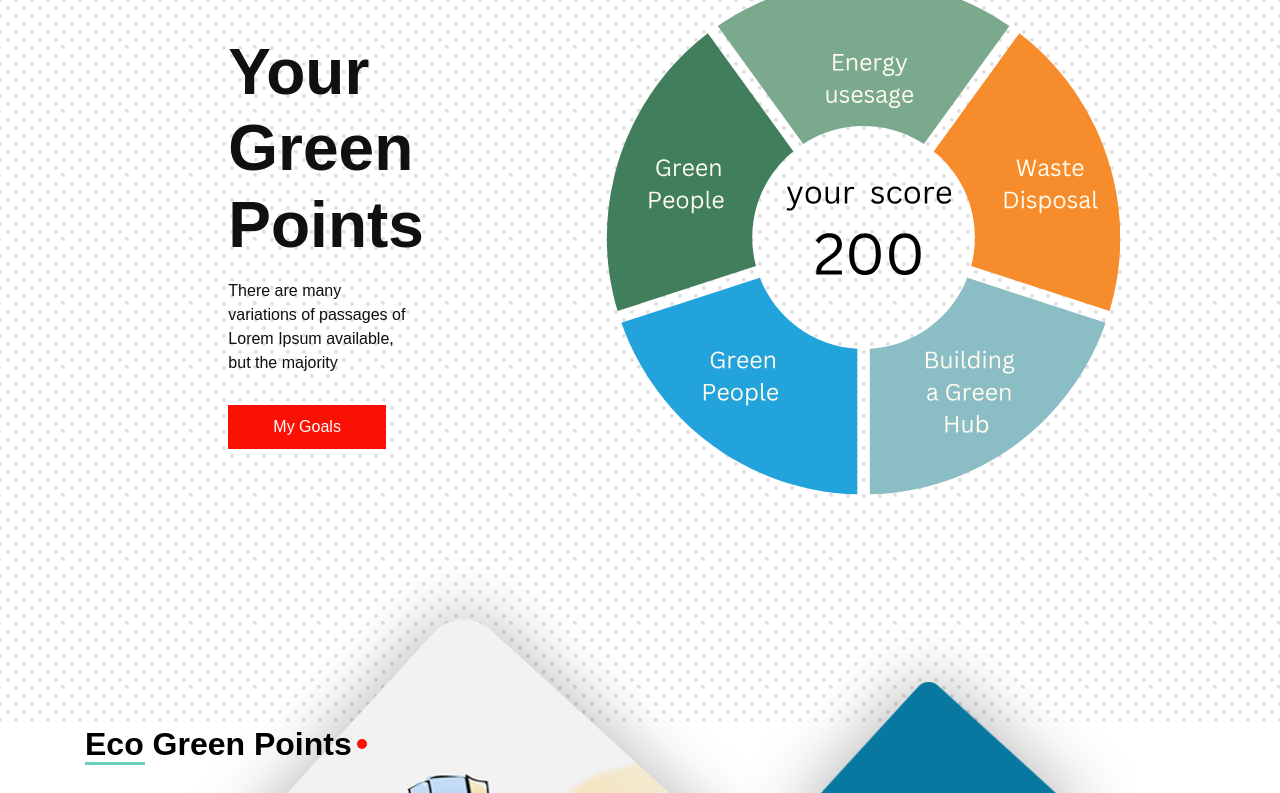
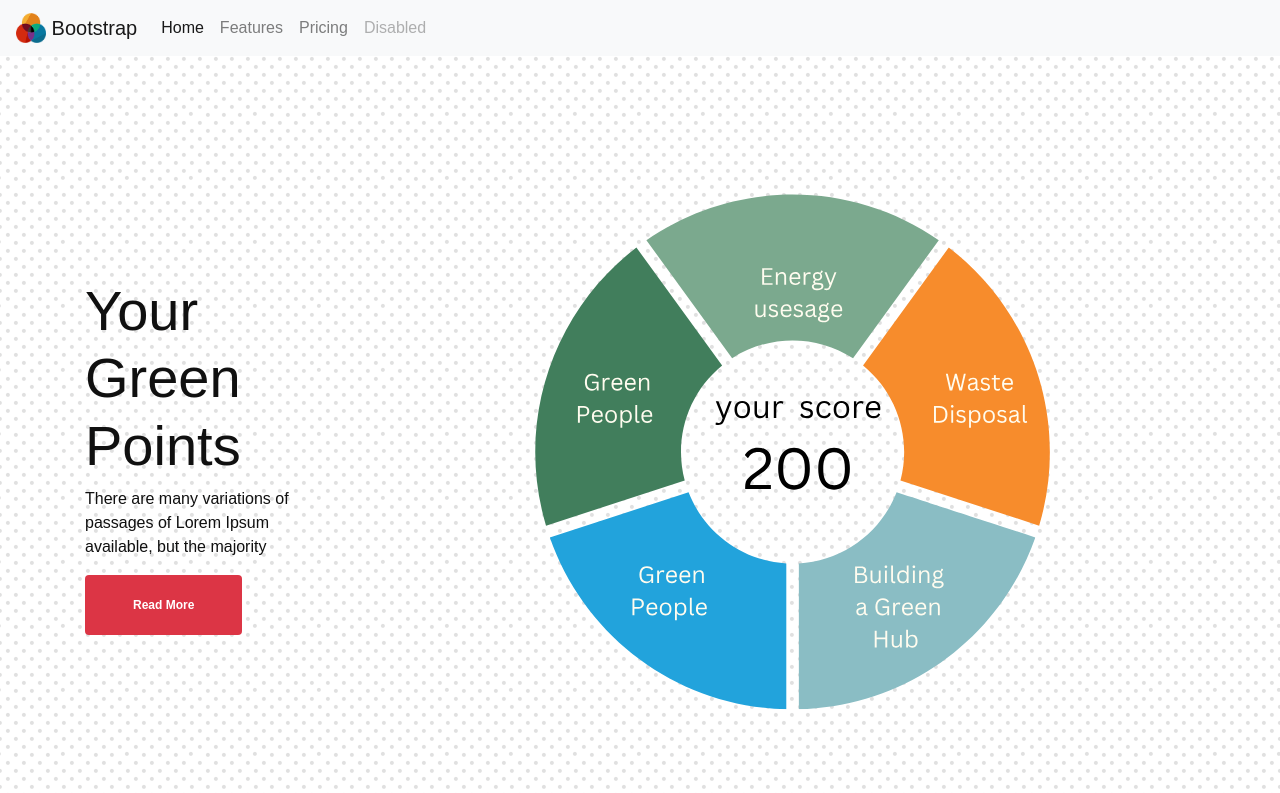
Before and after one commit to nickt28/Hackathon-8-23, a plain HTML site: page Main Site/home.html in a window 1280 px wide. Shown: the top 793 px of the page. Drawn offline with Linux system fonts and the light colour scheme.

Commit message:
Revert "Merge branch 'main' of https://github.com/nickt28/Hackathon-8-23"
This reverts commit d63777e2a48f460fb0a26c603d3bfdf6d9b897ec, reversing
changes made to bc383f82721f980927e7fcbd076e0707f8e11b8c.

```diff
--- a/Main Site/home.html
+++ b/Main Site/home.html
@@ -17,40 +17,37 @@
 </head>
 
 <body>
-  <div class="hero_area">
-    <section class="slider_section">
-      <div class="container-fluid">
-        <div id="carouselExampleControls" class="carousel slide" data-ride="carousel">
-          <div class="carousel-inner">
-            <div class="carousel-item active">
-              <div class="row">
-                <div class="col-md-3 col-lg-2 offset-md-2">
-                  <div class="detail-box">
-                    <h1>
-                      Your Green Points
-                    </h1>
-                    <p>
-                      There are many variations of passages of Lorem Ipsum
-                      available, but the majority
-                    </p>
-                    <div>
-                      <a href="">
-                        My Goals
-                      </a>
-                    </div>
-                  </div>
-                </div>
-                <div class="col-md-7 col-lg-8">
-                  <div class="img-box">
-                    <img src="img/yourscore.svg" alt="" />
-                  </div>
-                </div>
-              </div>
+  <nav class="navbar navbar-expand-lg navbar-light bg-light">
+    <a class="navbar-brand" href="#">
+      <img src="./images/logo.png" width="30" height="30" class="d-inline-block align-top" alt="">
+      Bootstrap
+    </a>
+    <button class="navbar-toggler" type="button" data-toggle="collapse" data-target="#navbarNavAltMarkup" aria-controls="navbarNavAltMarkup" aria-expanded="false" aria-label="Toggle navigation">
+      <span class="navbar-toggler-icon"></span>
+    </button>
+    <div class="collapse navbar-collapse" id="navbarNavAltMarkup">
+      <div class="navbar-nav">
+        <a class="nav-item nav-link active" href="#">Home <span class="sr-only">(current)</span></a>
+        <a class="nav-item nav-link" href="#">Features</a>
+        <a class="nav-item nav-link" href="#">Pricing</a>
+        <a class="nav-item nav-link disabled" href="#">Disabled</a>
+      </div>
+    </div>
+  </nav>
+  <div class="hero_area d-flex align-items-center">
+    <div class="container">
+      <div class="row">
+        <div class="col-md-3 d-flex align-items-center">
+          <div class="detail-box">
+            <h1 class="display-4">Your Green Points</h1>
+            <p>There are many variations of passages of Lorem Ipsum available, but the majority</p>
+            <div>
+			  <a href="#" class="badge badge-danger px-5 py-4">Read More</a>
             </div>
           </div>
         </div>
         <div class="col-sm">
-          <img src="./images/hero.png" class="img-fluid" alt="Hero">
+          <img src="./img/yourscore.svg" class="img-fluid" alt="Hero">
         </div>
       </div>
   </div>
```
Also changed, not shown: Main Site/index.html (+4 -4 lines).
